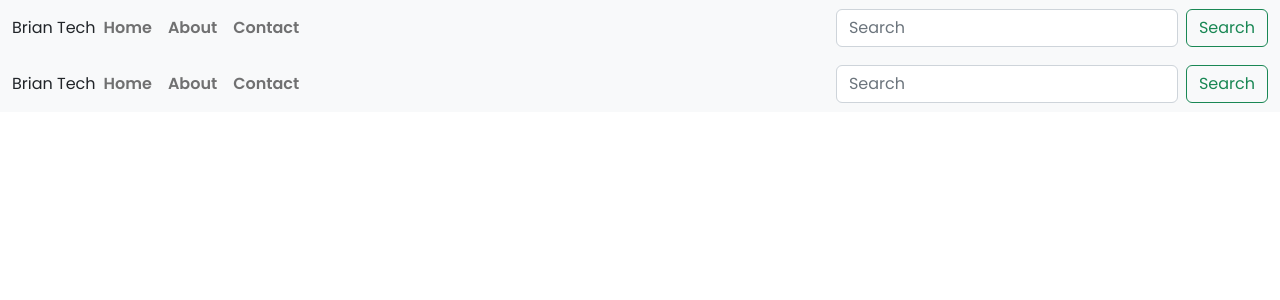
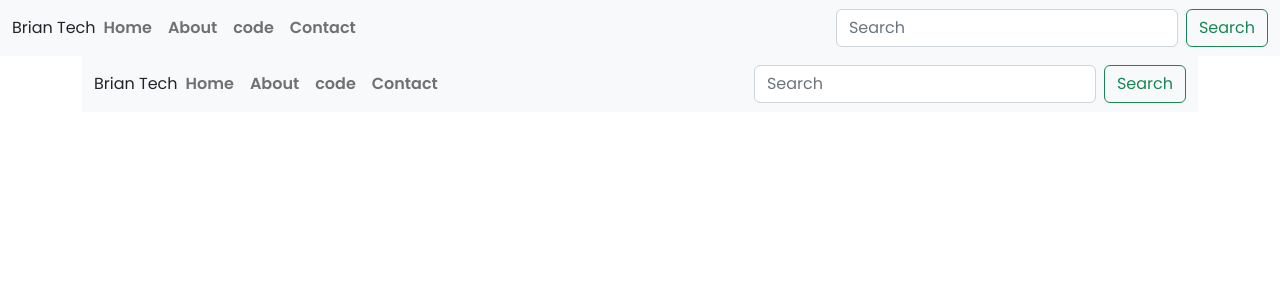
Before and after one commit to Bria222/Next-js-basic-project-one, a Next.js app: page /components/header in a window 1280 px wide. Shown: the top 300 px of the page. Built offline with nearby package versions, Linux system fonts and the light colour scheme.

Commit message:
add code route

```diff
--- a/app/components/header/page.js
+++ b/app/components/header/page.js
@@ -34,6 +34,12 @@ const Header = () => {
                 </Link>
               </li>
               <li class='nav-item'>
+                <Link href='code' className='nav-link'>
+                  {' '}
+                  code
+                </Link>
+              </li>
+              <li class='nav-item'>
                 <a class='nav-link' href='contact'>
                   Contact
                 </a>
--- a/app/layout.js
+++ b/app/layout.js
@@ -16,7 +16,7 @@ export default function RootLayout({ children }) {
     <html lang='en'>
       <body className={poppins.className}>
         <Header />
-        {children}
+        <div className='container'>{children}</div>
       </body>
     </html>
   )
```
Also changed, not shown: app/code/page.jsx (added, +7 -0 lines).
